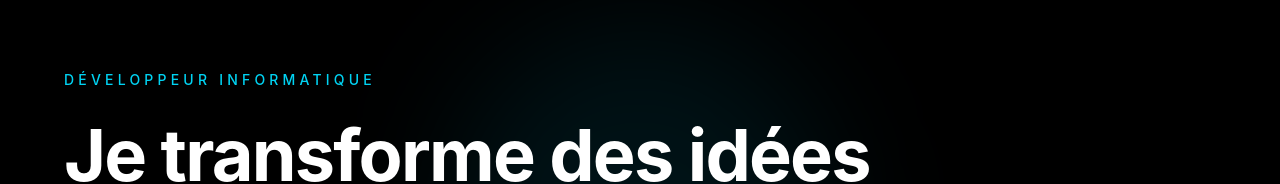
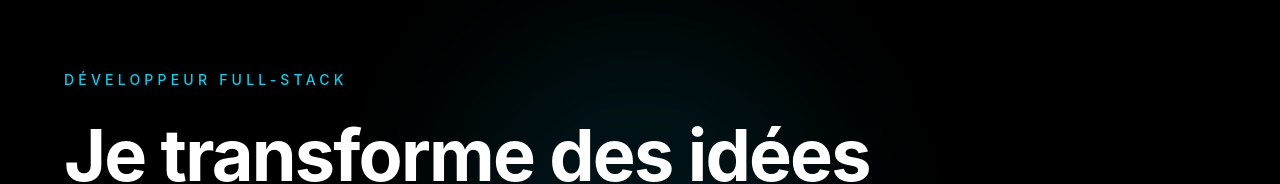
Before and after one commit to sambatrabryan-crypto/Portfolio, a React app: page / in a window 1280 px wide. Shown: the part 182-366 px from the top of the page. Built offline with nearby package versions, Linux system fonts and the light colour scheme; the HTML template or start-up script is replaced by a standard one.

Commit message:
Remove counter from miniatures, add zoom hint

```diff
--- a/src/sections/Hero.jsx
+++ b/src/sections/Hero.jsx
@@ -10,7 +10,7 @@ function Hero() {
       <div className="relative z-10 mx-auto w-full max-w-6xl">
         <div className="max-w-4xl">
           <p className="mb-5 text-sm font-medium uppercase tracking-[0.3em] text-cyan-400">
-            Développeur informatique
+            Développeur Full-Stack
           </p>
 
           <h1 className="text-5xl font-bold leading-tight tracking-tight text-white sm:text-6xl md:text-7xl">
--- a/src/sections/Projects.jsx
+++ b/src/sections/Projects.jsx
@@ -137,7 +137,7 @@ function ProjectGallery({ images, onImageClick }) {
       {/* Overlay dégradé */}
       <div className="pointer-events-none absolute inset-0 bg-gradient-to-t from-black/50 via-transparent to-transparent" />
 
-      {/* Icône zoom */}
+      {/* Icône zoom (haut droite) */}
       <div className="pointer-events-none absolute right-3 top-3 flex h-9 w-9 items-center justify-center rounded-full bg-black/60 text-white backdrop-blur-sm">
         <svg className="h-4 w-4" fill="none" viewBox="0 0 24 24" stroke="currentColor" strokeWidth={2}>
           <path strokeLinecap="round" strokeLinejoin="round" d="M21 21l-5.197-5.197m0 0A7.5 7.5 0 105.196 5.196a7.5 7.5 0 0010.607 10.607zM10.5 7.5v6m3-3h-6" />
@@ -169,7 +169,7 @@ function ProjectGallery({ images, onImageClick }) {
         </>
       )}
 
-      {/* Points */}
+      {/* Points indicateurs (en bas, centrés) */}
       {images.length > 1 && (
         <div className="absolute bottom-3 left-1/2 flex -translate-x-1/2 gap-1.5">
           {images.map((_, index) => (
@@ -188,9 +188,12 @@ function ProjectGallery({ images, onImageClick }) {
         </div>
       )}
 
-      {/* Compteur */}
-      <div className="pointer-events-none absolute bottom-3 right-3 rounded-full bg-black/60 px-3 py-1 text-xs font-medium text-white backdrop-blur-sm">
-        {currentIndex + 1} / {images.length}
+      {/* Texte "Cliquez pour agrandir" (bas, apparaît au hover) */}
+      <div className="pointer-events-none absolute bottom-3 right-3 flex items-center gap-1.5 rounded-full bg-black/60 px-3 py-1.5 text-xs font-medium text-white opacity-0 backdrop-blur-sm transition-opacity duration-300 group-hover:opacity-100">
+        <svg className="h-3.5 w-3.5" fill="none" viewBox="0 0 24 24" stroke="currentColor" strokeWidth={2}>
+          <path strokeLinecap="round" strokeLinejoin="round" d="M21 21l-5.197-5.197m0 0A7.5 7.5 0 105.196 5.196a7.5 7.5 0 0010.607 10.607zM10.5 7.5v6m3-3h-6" />
+        </svg>
+        Agrandir
       </div>
     </div>
   )
```
